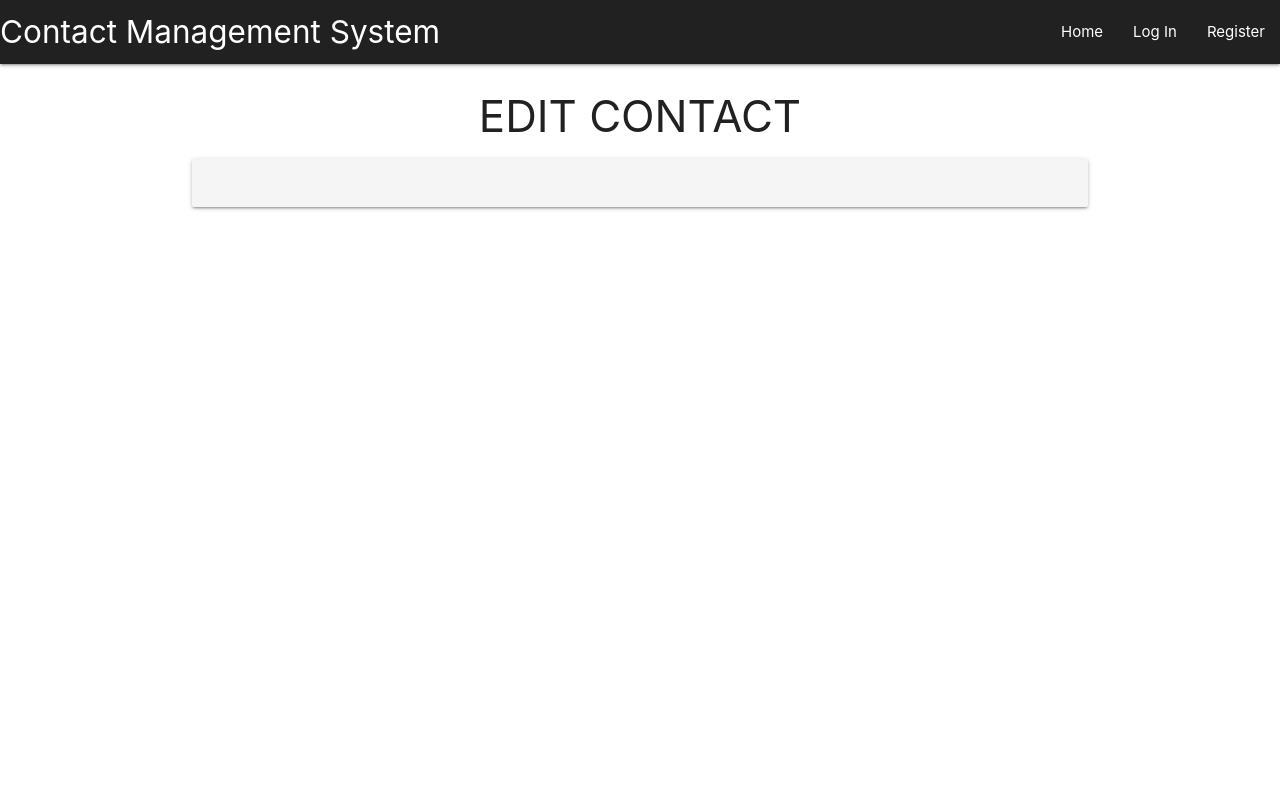
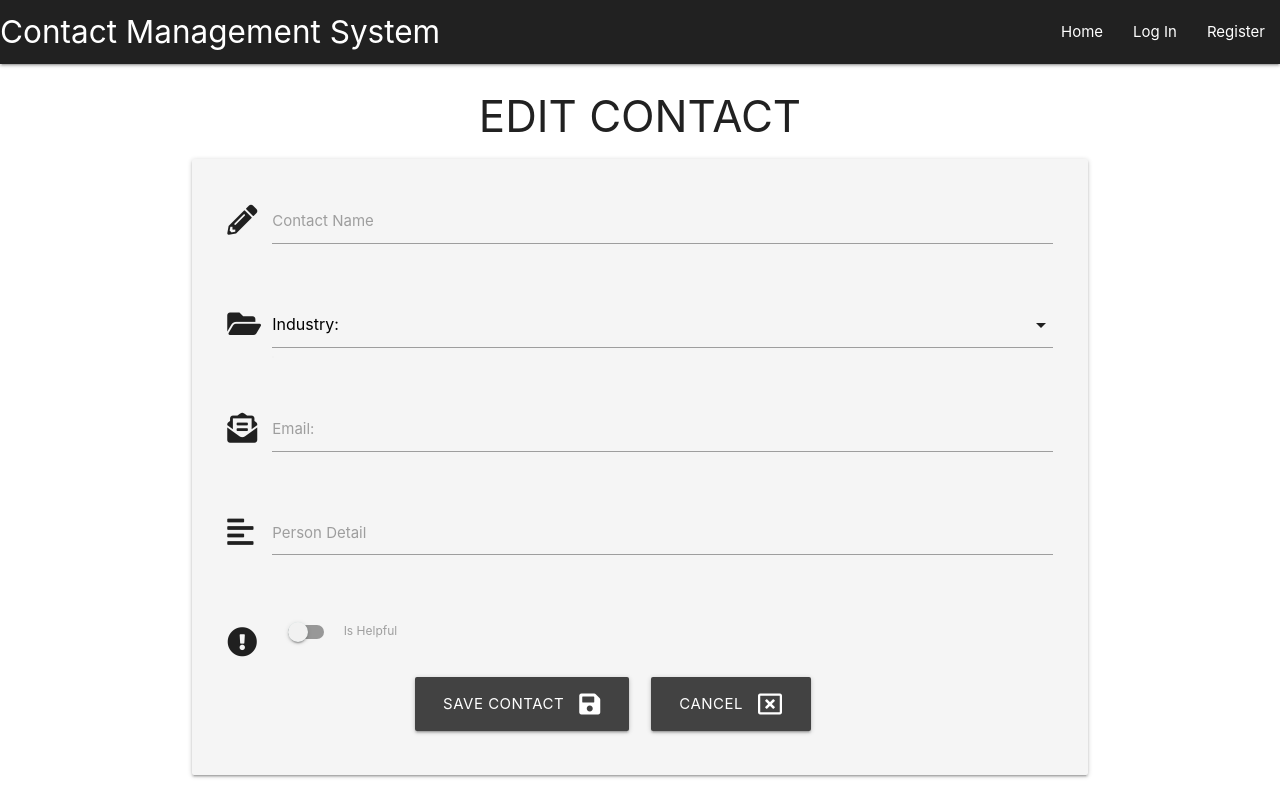
Before and after one commit to David-Gyavi/my-persona-portfolio-project, a Flask app: template templates/edit_contact.html in a window 1280 px wide. Run offline with Flask 2, Linux system fonts and the light colour scheme; the template is opened without the code that fills it, so the values that code supplies are empty; some libraries are stand-ins or nearby versions.

Commit message:
add_contact and edit_contact is modified

```diff
--- a/app.py
+++ b/app.py
@@ -18,7 +18,6 @@ app.config["MONGO_URI"] = os.environ.get("MONGO_URI")
 app.secret_key = os.environ.get("SECRET_KEY")
 
 mongo = PyMongo(app)
-
 
 
 @app.route("/")
@@ -46,7 +45,7 @@ def register():
         }
         mongo.db.users.insert_one(register)
 
-        # put the new user into 'session' cookie  ///////////
+        # put the new user into 'session' cookie
         session["user"] = request.form.get("username").lower()
         flash("Registration Successfull!")
         return redirect(url_for("contact_detail", username=["user"]))
@@ -151,17 +150,18 @@ def edit_contact(id):
                         "contact_name": request.form.get("contact_name"),
                         "industry_name": request.form.get("industry_name"),
                         "email_name": request.form.get("email_name"),
-                        "person_detail": request.form.get(
-                            "person_detail"),
+                        "person_detail": request.form.get("person_detail"),
                         "is_helpful": request.form.get("is_helpful"),
-                            "updated_on": datetime.today().strftime('%Y-%m-%d'),
+                        "updated_on": datetime.today().strftime('%Y-%m-%d'),
+                        "created_on": contact['created_on'],
+                        "created_by": contact['created_by']
                     }
-                mongo.db.contacts.edit(contact["_id"], field)
+                mongo.db.contacts.update({"_id": ObjectId(contact["_id"])}, field)
                 flash("Contacts Successfully Updated")
-                return redirect(url_for("contact_detail", id=contact._id))
+                return redirect(url_for("contact_detail", id=contact['_id']))
             else:
                 fields = mongo.db.fields.find().sort("field_name", 1)
-                return render_template("edit_contact.html", fields=fields, user=user, contact=contact)
+                return render_template("edit_contact.html", industrys=fields, user=user, contact=contact)
         flash("You have to own the contact in order to edit it!")
         return redirect(url_for("my_contact"))
     flash("You have to be loggedin in order to edit the contact")
--- a/templates/edit_contact.html
+++ b/templates/edit_contact.html
@@ -4,7 +4,72 @@
 <div class="container">
     <h3 class="light-grey-text text-darken-4 center-align">EDIT CONTACT</h3>
 <div class="row card-panel grey lighten-4">
-
+    <form class="col s12" method="POST" action="{{ url_for('edit_contact', id=contact._id) }}">
+        <!--contact name-->
+        <div class="row">
+            <div class="input-field col s12">
+                <i class="fas fa-pencil-alt prefix light-grey-text text-darken-4"></i>
+                <input id="contact_name" name="contact_name" minlength="5" maxlength="50" type="text" value="{{ contact.contact_name }}" class="validate"
+                    required>
+                <label for="contact_name">Contact Name</label>
+            </div>
+        </div>
+        <!--Industry field-->
+        <div class="row">
+            <div class="input-field col s12">
+             <i class="fas fa-folder-open prefix light-grey-text text-darken-4"></i>
+                <select id="industry_name" name="industry_name" class="validate" required>
+                    <option value="" disabled selected>Industry:</option>
+                    {% for industry in industrys %}
+                    <option value="{{ industry.field_name }}" {% if industry.field_name == contact.industry_name %} selected {% endif %}>{{ industry.field_name }}</option>
+                    {% endfor %}
+                </select>
+            </div>
+        </div>
+        <!--email name-->
+       <div class="row">
+            <div class="input-field col s12">
+                <i class="fas fa-envelope-open-text prefix light-grey-text text-darken-4"></i>
+                <input id="email_name" name="email_name" type="email" value="{{ contact.email_name }}" class="validate">
+                <label for="icon_email">Email:</label>
+            </div>
+        </div>
+        <!--person_detail-->
+        <div class="row">
+            <div class="input-field col s12">
+                <i class="fas fa-align-left prefix light-grey-text text-darken-4"></i>
+                <textarea id="person_detail" name="person_detail" class="materialize-textarea" minlength="5"
+                    maxlength="500" required>{{ contact.person_detail }}</textarea>
+                    <label for="person_detail">Person Detail</label>
+            </div>
+        </div>
+        <!-- Is Helpful -->
+			<div class="row">
+				<div class="input-field col s12">
+					<div class="switch">
+                        <i class="fas fa-exclamation-circle prefix light-gray-text text-darken-4"></i>
+						<label for="is_helpful">
+                            <input type="checkbox" id="is_helpful" {% if contact.is_helpful %} checked {% endif %} name="is_helpful">
+                            <span class="lever"></span>
+                            Is Helpful
+                        </label>
+					</div>
+				</div>
+			</div>
+        <!--submit button-->
+        <div class="row">
+            <div class="col s6 right-align">
+                <button type="submit" class="btn-large grey darken-3 text-shadow">
+                   Save Contact<i class="fas fa-save right"></i>
+                </button:>
+            </div>
+            <div class="col s6 left-align">
+                <button type="submit" class="btn-large grey darken-3 text-shadow">
+                    Cancel<i class="far fa-window-close right"></i>
+                </button>
+            </div>
+        </div>
+    </form>
 </div>
 </div>
 
```
Also changed, not shown: templates/add_contact.html (+4 -4 lines).
